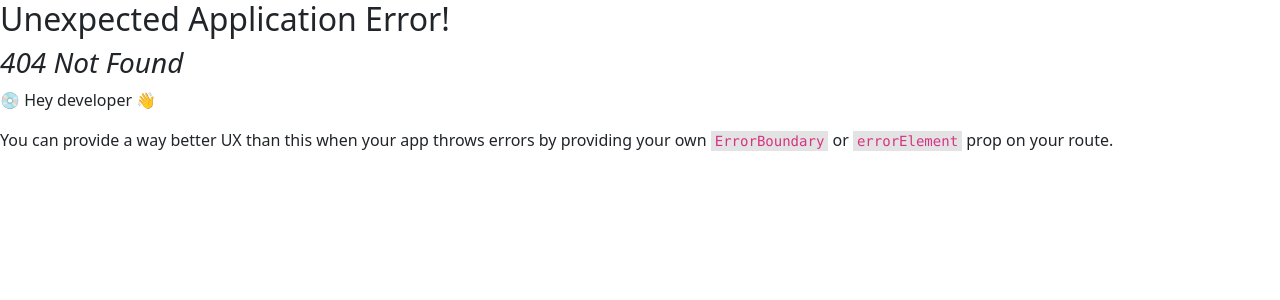
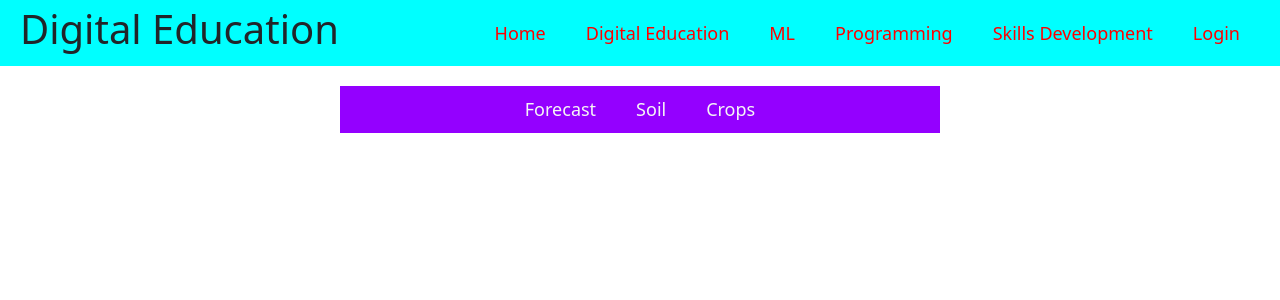
Before and after one commit to reznuhasan/hackathon, a React (Vite) app: page /agriculture in a window 1280 px wide. Before the commit this address had no page. Shown: the top 300 px of the page. Built offline with nearby package versions, Linux system fonts and the light colour scheme.

Commit message:
agriculture header add

```diff
--- a/src/Layout/Agriculture.jsx
+++ b/src/Layout/Agriculture.jsx
@@ -1,9 +1,11 @@
 import React from 'react'
 import { Outlet } from 'react-router-dom'
+import AgricultureHeader from '../components/AgricultureHeader'
 
 const Agriculture = () => {
   return (
     <div>
+        <AgricultureHeader/>
         <Outlet></Outlet>
     </div>
   )
--- /dev/null
+++ b/src/components/AgricultureHeader.jsx
@@ -0,0 +1,16 @@
+import React from 'react'
+import { Link } from 'react-router-dom'
+
+const AgricultureHeader = () => {
+    return (
+        <div className='agricultureHeader'>
+            <div className="agricultureMenu">
+                <Link to="weather">Forecast</Link>
+                <Link to="soil">Soil</Link>
+                <Link to="crops">Crops</Link>
+            </div>
+        </div>
+    )
+}
+
+export default AgricultureHeader
--- a/src/components/ShowReco.jsx
+++ /dev/null
@@ -1,12 +0,0 @@
-import React from 'react'
-
-const ShowReco = ({reco}) => {
-    console.log(reco)
-  return (
-    <div>
-
-    </div>
-  )
-}
-
-export default ShowReco
--- a/src/index.css
+++ b/src/index.css
@@ -188,3 +188,20 @@
 .weather .radioButton input[type="radio"]:checked + label {
   font-weight: bold;
 }
+.agricultureHeader{
+  display: flex;
+  justify-content: center;
+  margin-top: 20px;
+}
+.agricultureHeader .agricultureMenu{
+  width: 600px;
+  background-color: #9400FF;
+  text-align: center;
+  padding: 10px;
+}
+.agricultureHeader a{
+  font-size: 18px;
+  color:whitesmoke;
+  margin: 15px 20px;
+  font-family: 700 !important;
+}
```
Also changed, not shown: src/App.jsx (+9 -2 lines).
